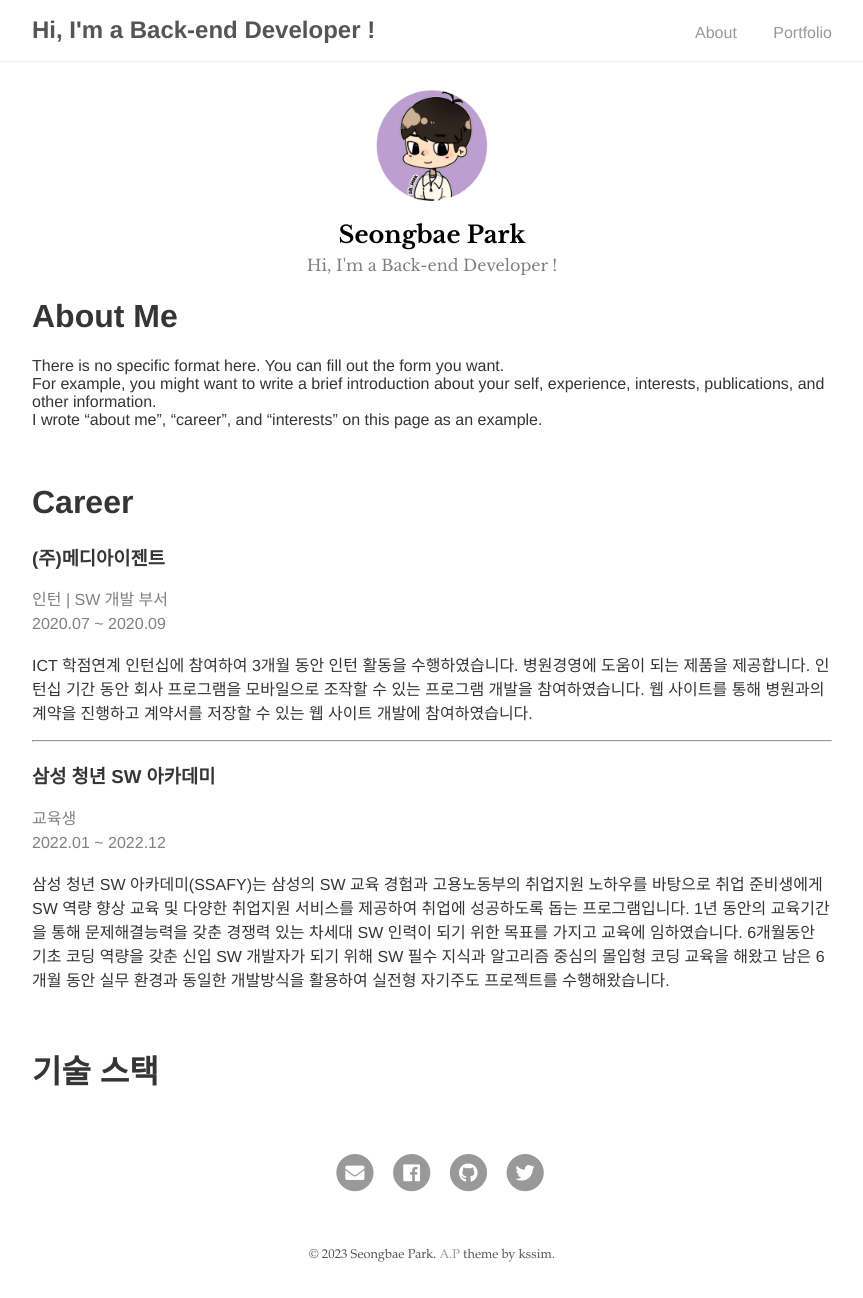
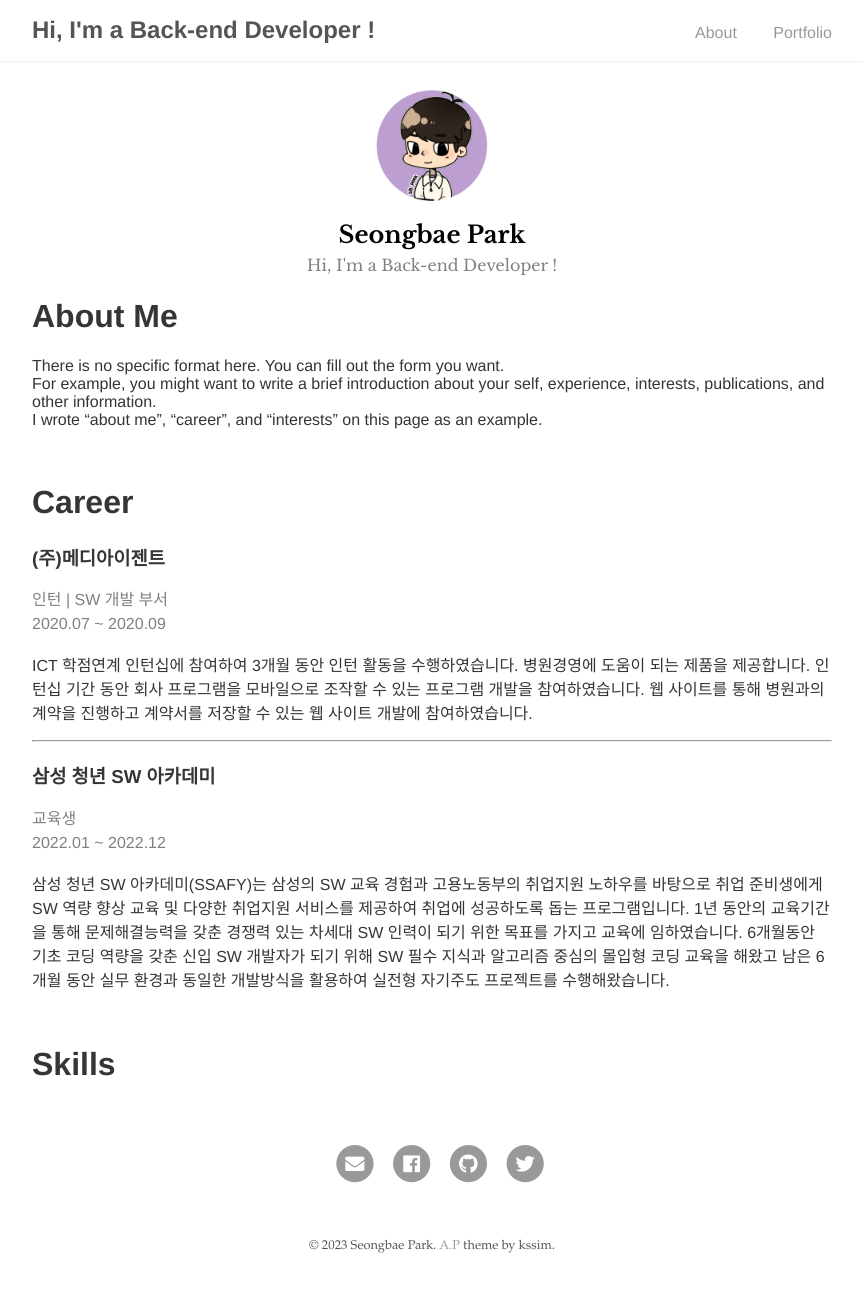
Before and after one commit to Sungbae95/Sungbae95.github.io, a Jekyll site: the page built from index.md, in a window 1280 px wide. Shown: the whole page, without its empty margins (208-1071 px from the left). Built offline with Jekyll 4.4.1, drawn with Linux system fonts in a browser that asks for light colours; our own code applies the rules of GitHub Pages for plain Markdown files.

Commit message:
Update index.md

```diff
--- a/index.md
+++ b/index.md
@@ -36,4 +36,4 @@ I wrote "about me", "career", and "interests" on this page as an example.
 
 <br/>
 
-# 기술 스택
+# Skills
```
